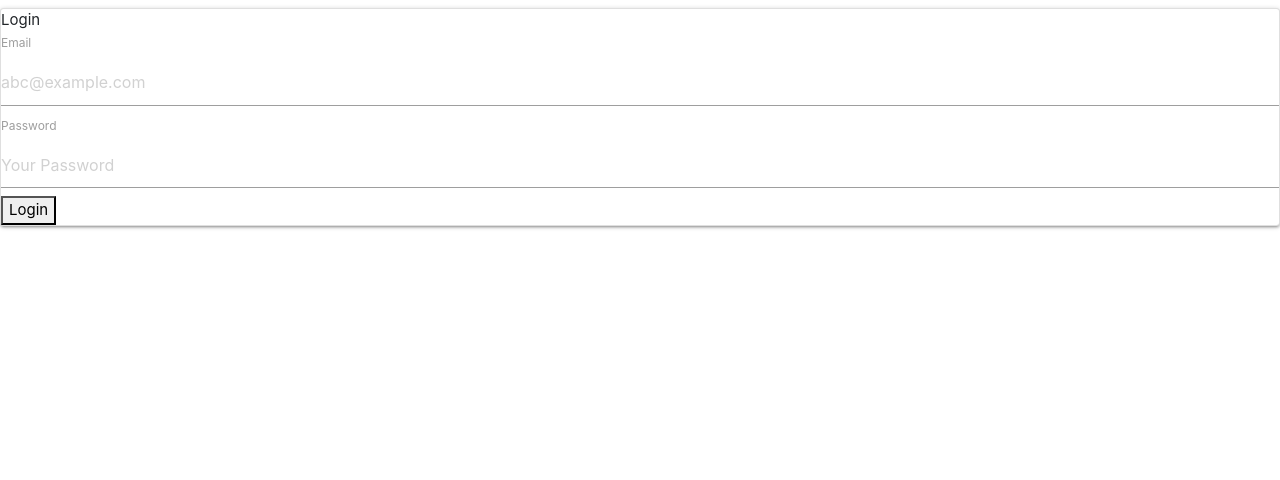
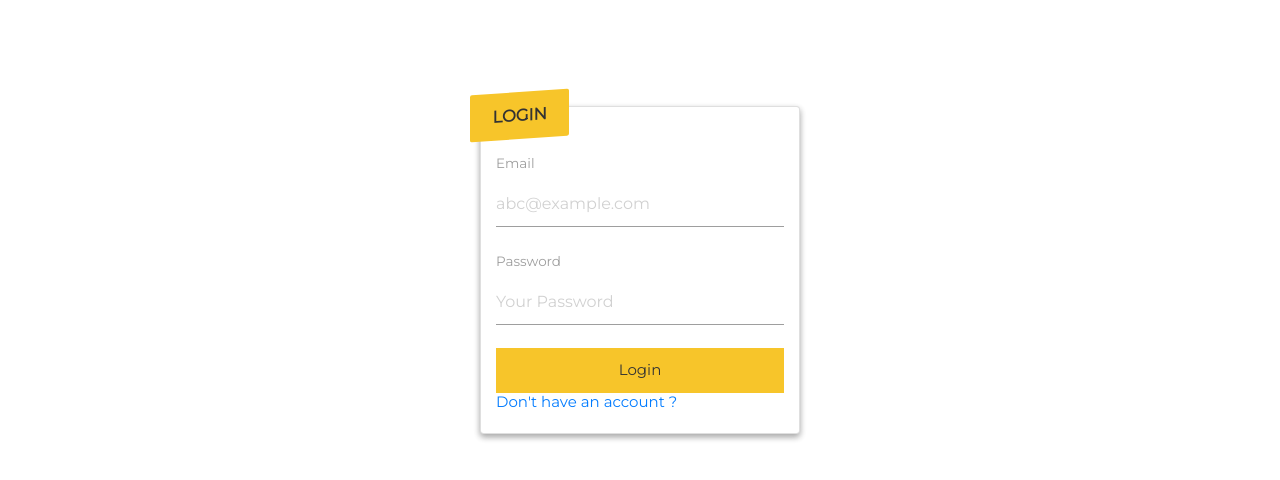
Before and after one commit to Roshanbhuvad/Web-Panel-with-React.js, a React (Create React App) app in the folder web/: page /login in a window 1280 px wide. Shown: the top 480 px of the page. Built offline with nearby package versions, Linux system fonts and the light colour scheme; a web font is replaced by a local one.

Commit message:
working on css styling

```diff
--- a/web/src/Pages/LoginPage.js
+++ b/web/src/Pages/LoginPage.js
@@ -1,7 +1,7 @@
 import React from "react";
 import makeToast from "../Toaster";
 import axios from "axios";
-import { withRouter } from "react-router-dom";
+import { withRouter, Link } from "react-router-dom";
 
 const LoginPage = (props) => {
   const emailRef = React.createRef();
@@ -58,6 +58,9 @@ const LoginPage = (props) => {
           />
         </div>
         <button onClick={loginUser}>Login</button>
+        <h6>
+          <Link to="/register">Don't have an account ?</Link>
+        </h6>
       </div>
     </div>
   );
--- a/web/src/Pages/RegisterPage.js
+++ b/web/src/Pages/RegisterPage.js
@@ -2,6 +2,8 @@ import React from "react";
 import axios from "axios";
 import makeToast from "../Toaster";
 import { withRouter, Link } from "react-router-dom";
+
+
 const RegisterPage = (props) => {
   const nameRef = React.createRef();
   const emailRef = React.createRef();
@@ -68,6 +70,9 @@ const RegisterPage = (props) => {
         />
       </div>
       <button onClick={registerUser}>Register</button>
+      <h6>
+          <Link to="/login">Already have an account ?</Link>
+        </h6>
     </div>
   );
 };
--- a/web/src/index.js
+++ b/web/src/index.js
@@ -1,6 +1,7 @@
 import React from 'react';
 import ReactDOM from 'react-dom';
 import App from "./App";
+import "./styles/common.css";
 import "bootstrap/dist/css/bootstrap.css";
 import * as serviceWorker from './serviceWorker';
 
--- /dev/null
+++ b/web/src/styles/common.css
@@ -0,0 +1,77 @@
+@import url("https://fonts.googleapis.com/css2?family=Montserrat&display=swap");
+
+* {
+  font-family: Montserrat;
+  box-sizing: border-box;
+  color: #333;
+}
+
+body {
+  font-size: 16px;
+}
+
+a {
+  text-decoration: none;
+  color: #333;
+}
+
+.card {
+  box-shadow: 0 3px 6px rgba(0, 0, 0, 0.16), 0 3px 6px rgba(0, 0, 0, 0.23);
+  border-radius: 4px;
+  padding: 1rem;
+  position: relative;
+  position: fixed;
+  margin-top: 270px;
+  left: 50%;
+  top: 50%;
+  width: 25vw;
+  transform: translate(-50%, -50%);
+}
+
+.cardHeader {
+  background: #f7c52a;
+  padding: 0.75rem 1.5rem;
+  border-radius: 2px;
+  text-transform: uppercase;
+  transform: skewY(-4deg);
+  font-size: 1.1rem;
+  font-weight: bold;
+  display: inline-block;
+  position: absolute;
+  top: -1rem;
+  left: -0.75rem;
+}
+
+.cardBody {
+  margin-top: 2rem;
+}
+
+.inputGroup {
+  margin-bottom: 1rem;
+}
+
+label {
+  font-size: 0.9rem;
+}
+
+input {
+  border: none;
+  padding: 0.5rem 0.1rem;
+  width: 100%;
+  border-radius: 2px;
+  border-bottom: 1px solid #eee;
+  transition: all 0.5s;
+}
+
+input:focus {
+  border-bottom: 1px solid #ccc;
+}
+
+button {
+  background: #f7c52a;
+  border: none;
+  padding: 0.75rem 1.5rem;
+  border-radius: 2px;
+  width: 100%;
+  text-transform: uppercase;
+}
```
